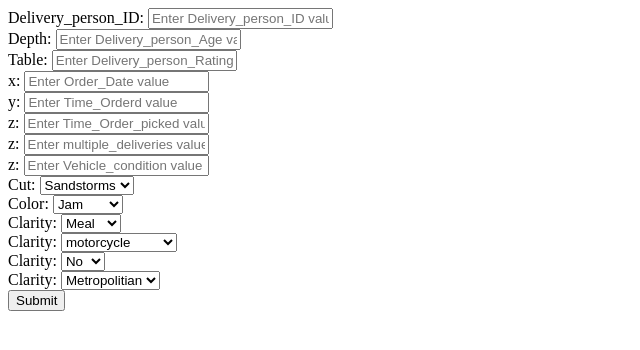
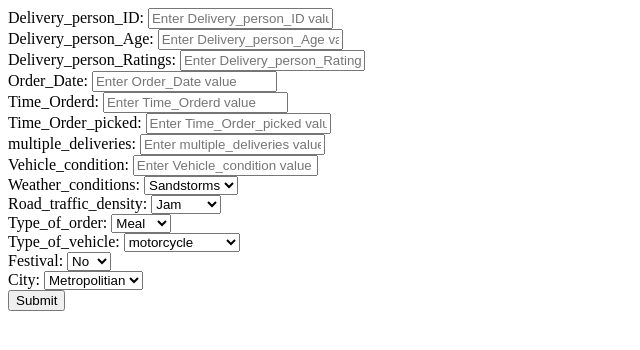
Before and after one commit to nishanth4894/fsdsregressiontaskproject, a Flask app: page /predict in a window 1280 px wide. Shown: the top 350 px of the page, without its empty margins (0-640 px from the left). Run offline with Flask 3, Linux system fonts and the light colour scheme.

Commit message:
python config

```diff
--- a/templates/form.html
+++ b/templates/form.html
@@ -7,42 +7,42 @@
     </div>
 
     <div class="form-group">
-        <label for="Delivery_person_Age">Depth:</label>
+        <label for="Delivery_person_Age">Delivery_person_Age:</label>
         <input type="text" id="Delivery_person_Age" name="Delivery_person_Age" placeholder="Enter Delivery_person_Age value (float)">
     </div>
 
     <div class="form-group">
-        <label for="Delivery_person_Ratings">Table:</label>
+        <label for="Delivery_person_Ratings">Delivery_person_Ratings:</label>
         <input type="text" id="Delivery_person_Ratings" name="Delivery_person_Ratings" placeholder="Enter Delivery_person_Ratings value (float)">
     </div>
 
     <div class="form-group">
-        <label for="Order_Date">x:</label>
+        <label for="Order_Date">Order_Date:</label>
         <input type="text" id="Order_Date" name="Order_Date" placeholder="Enter Order_Date value">
     </div>
 
     <div class="form-group">
-        <label for="Time_Orderd">y:</label>
+        <label for="Time_Orderd">Time_Orderd:</label>
         <input type="text" id="Time_Orderd" name="Time_Orderd" placeholder="Enter Time_Orderd value">
     </div>
 
     <div class="form-group">
-        <label for="Time_Order_picked">z:</label>
+        <label for="Time_Order_picked">Time_Order_picked:</label>
         <input type="text" id="Time_Order_picked" name="Time_Order_picked" placeholder="Enter Time_Order_picked value">
     </div>
 
     <div class="form-group">
-        <label for="multiple_deliveries">z:</label>
+        <label for="multiple_deliveries">multiple_deliveries:</label>
         <input type="text" id="multiple_deliveries" name="multiple_deliveries" placeholder="Enter multiple_deliveries value (float)">
     </div>
 
     <div class="form-group">
-        <label for="Vehicle_condition">z:</label>
+        <label for="Vehicle_condition">Vehicle_condition:</label>
         <input type="text" id="Vehicle_condition" name="Vehicle_condition" placeholder="Enter Vehicle_condition value (float)">
     </div>
 
 <div class="form-group">
-  <label for="Weather_conditions">Cut:</label>
+  <label for="Weather_conditions">Weather_conditions:</label>
   <select id="Weather_conditions" name="Weather_conditions">
     <option value="Sandstorms">Sandstorms</option>
     <option value="Stormy">Stormy</option>
@@ -54,7 +54,7 @@
 </div>
 
 <div class="form-group">
-  <label for="Road_traffic_density">Color:</label>
+  <label for="Road_traffic_density">Road_traffic_density:</label>
   <select id="Road_traffic_density" name="Road_traffic_density">
     <option value="Jam">Jam</option>
     <option value="High">High</option>
@@ -64,7 +64,7 @@
 </div>
 
 <div class="form-group">
-  <label for="Type_of_order">Clarity:</label>
+  <label for="Type_of_order">Type_of_order:</label>
   <select id="Type_of_order" name="Type_of_order">
     <option value="Meal">Meal</option>
     <option value="Buffet">Buffet</option>
@@ -74,7 +74,7 @@
 </div>
 
 <div class="form-group">
-    <label for="Type_of_vehicle">Clarity:</label>
+    <label for="Type_of_vehicle">Type_of_vehicle:</label>
     <select id="Type_of_vehicle" name="Type_of_vehicle">
       <option value="motorcycle">motorcycle</option>
       <option value="scooter">scooter</option>
@@ -84,7 +84,7 @@
   </div>
 
   <div class="form-group">
-    <label for="Festival">Clarity:</label>
+    <label for="Festival">Festival:</label>
     <select id="Festival" name="Festival">
       <option value="No">No</option>
       <option value="Yes">Yes</option>
@@ -92,7 +92,7 @@
   </div>
 
   <div class="form-group">
-    <label for="City">Clarity:</label>
+    <label for="City">City:</label>
     <select id="City" name="City">
       <option value="Metropolitian">Metropolitian</option>
       <option value="Urban">Urban</option>
```
